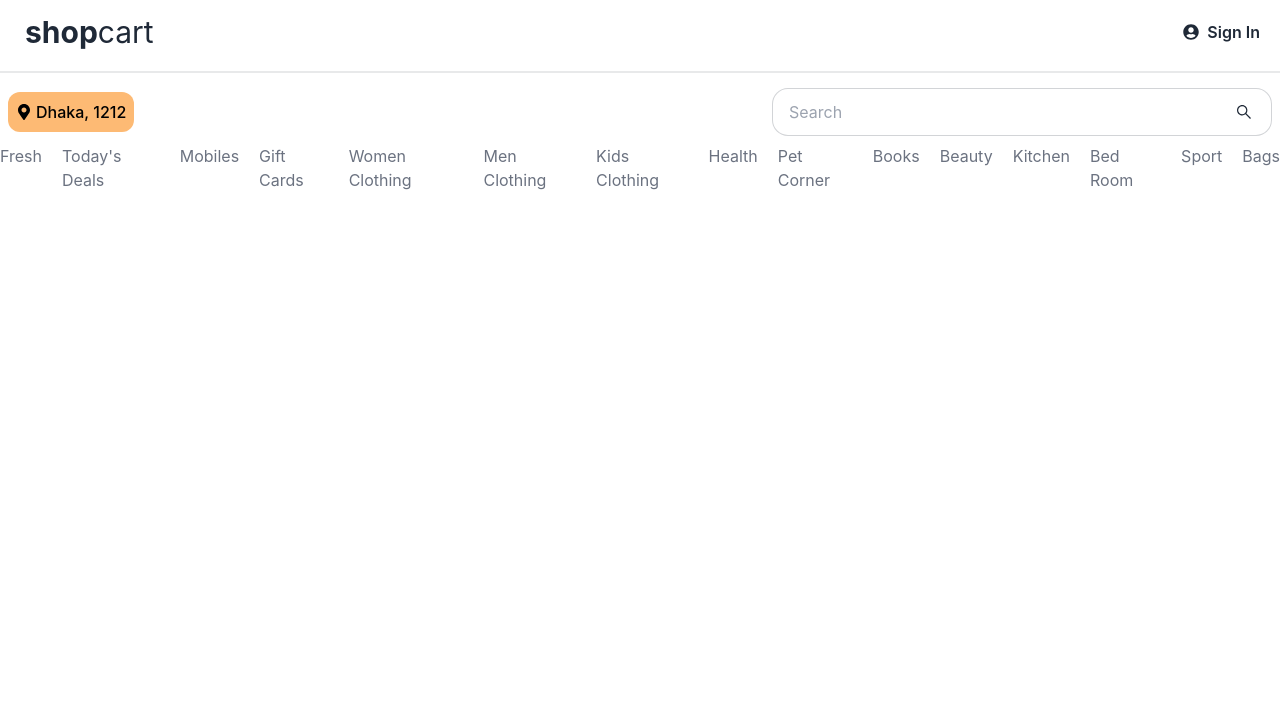
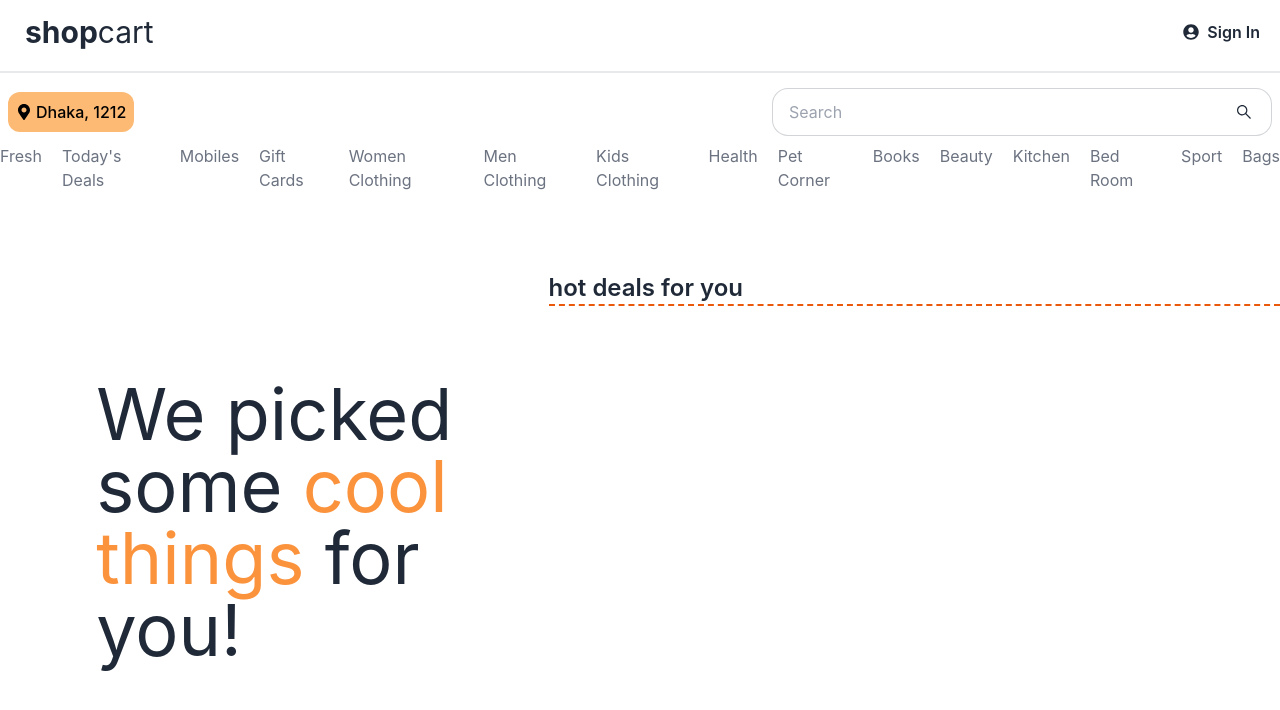
Before and after one commit to EhsanEIK/shop-cart-app, a React (Create React App) app: page / in a window 1280 px wide. Shown: the top 710 px of the page. Built offline with nearby package versions, Linux system fonts and the light colour scheme.

Commit message:
added Top Header component

```diff
--- a/src/Components/Home/Home.js
+++ b/src/Components/Home/Home.js
@@ -1,10 +1,12 @@
 import React from 'react';
 import Navbar from '../Shared/Navbar/Navbar';
+import TopHeader from '../TopHeader/TopHeader';
 
 const Home = () => {
     return (
         <div className='container mx-auto'>
             <Navbar></Navbar>
+            <TopHeader></TopHeader>
         </div>
     );
 };
--- /dev/null
+++ b/src/Components/TopHeader/TopHeader.js
@@ -0,0 +1,23 @@
+import React from 'react';
+
+const TopHeader = () => {
+    return (
+        <section className='mt-20'>
+            <div className='lg:grid lg:grid-cols-7 h-[500px]'>
+                <div className='col-span-3 flex justify-center items-center'>
+                    <p className='text-7xl'>
+                        We picked<br />
+                        some <span className='text-orange-400'>cool</span><br />
+                        <span className='text-orange-400'>things</span> for<br />
+                        you!
+                    </p>
+                </div>
+                <div className='col-span-4'>
+                    <h2 className='border-b-2 border-dashed border-orange-600 font-semibold text-2xl'>hot deals for you</h2>
+                </div>
+            </div>
+        </section>
+    );
+};
+
+export default TopHeader;
```
